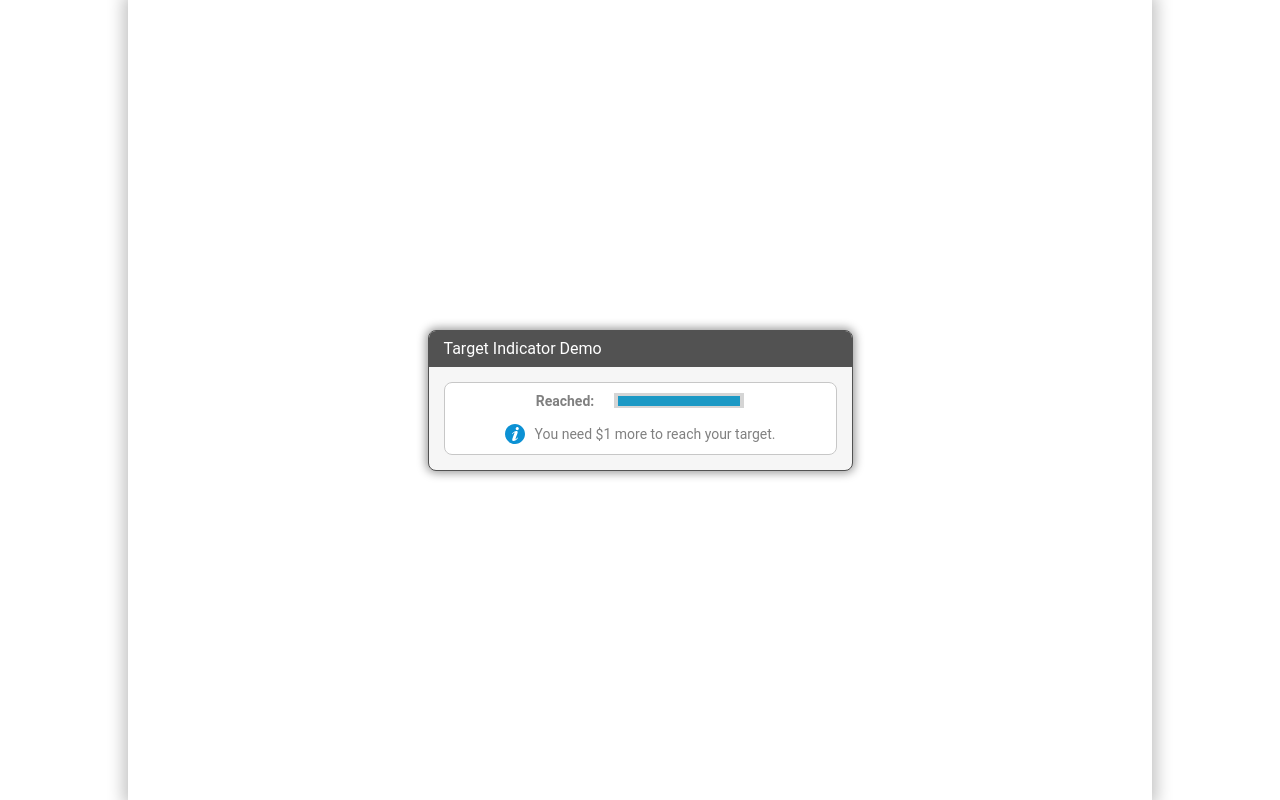
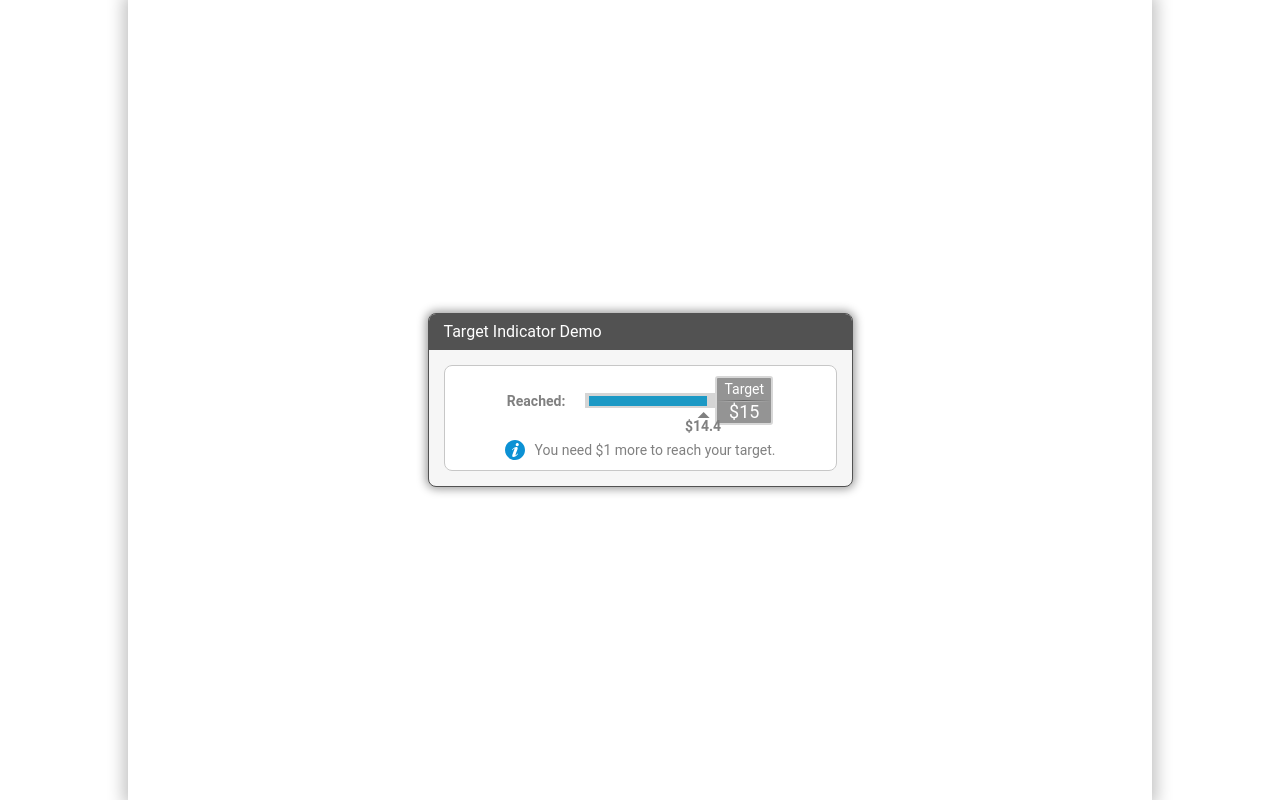
Before and after one commit to MrDuffs/react-scrile-indicator, a React (Vite) app: page / in a window 1280 px wide. Built offline with nearby package versions, Linux system fonts and the light colour scheme.

Commit message:
add props for other components and edit styles

```diff
--- a/src/components/target-indicator-progress/index.jsx
+++ b/src/components/target-indicator-progress/index.jsx
@@ -1,12 +1,21 @@
 import { memo } from 'react';
 import ProgressBar from '../progress-bar';
+import TargetBlock from '../target-block';
 import './style.scss';
 
-function TargetIndicatorProgress(props) {
+function TargetIndicatorProgress({ currentTargetValue, progress, finalTarget }) {
   return (
     <div className="target-indicator-progress">
       <div className="target-indicator-progress__description">Reached:</div>
-      <ProgressBar />
+      <ProgressBar
+        currentTargetValue={currentTargetValue}
+        progress={progress}
+        finalTarget={finalTarget}
+      />
+      <TargetBlock
+        currentTargetValue={currentTargetValue}
+        finalTarget={finalTarget}
+      />
     </div>
   );
 }
--- a/src/components/target-indicator-progress/style.scss
+++ b/src/components/target-indicator-progress/style.scss
@@ -2,9 +2,9 @@
   margin-bottom: 5px;
   display: flex;
   align-items: center;
-  gap: 20px;
 
   .target-indicator-progress__description {
+    margin-right: 20px;
     font-size: 14px;
     font-weight: bold;
     color: grey;
```
